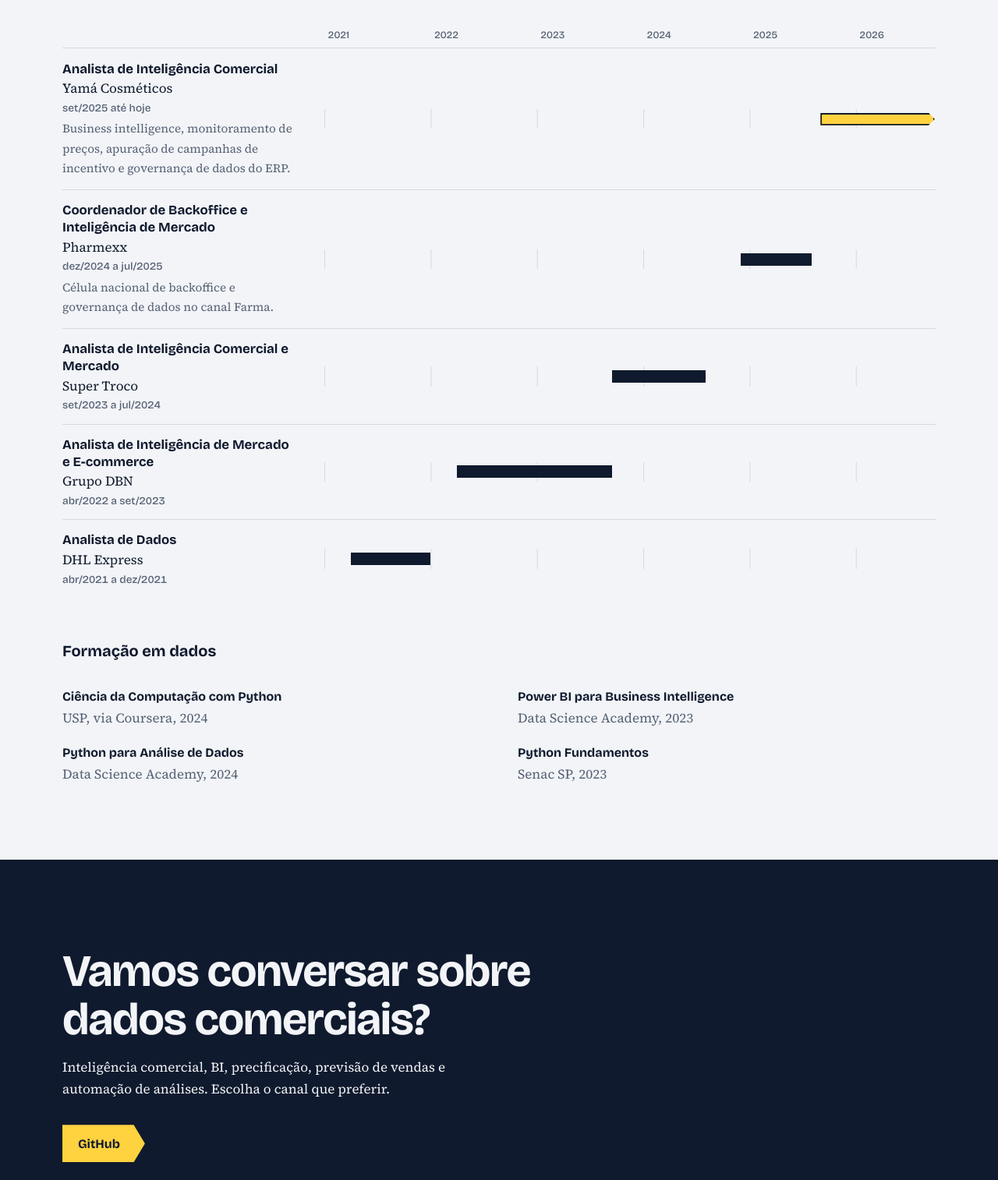
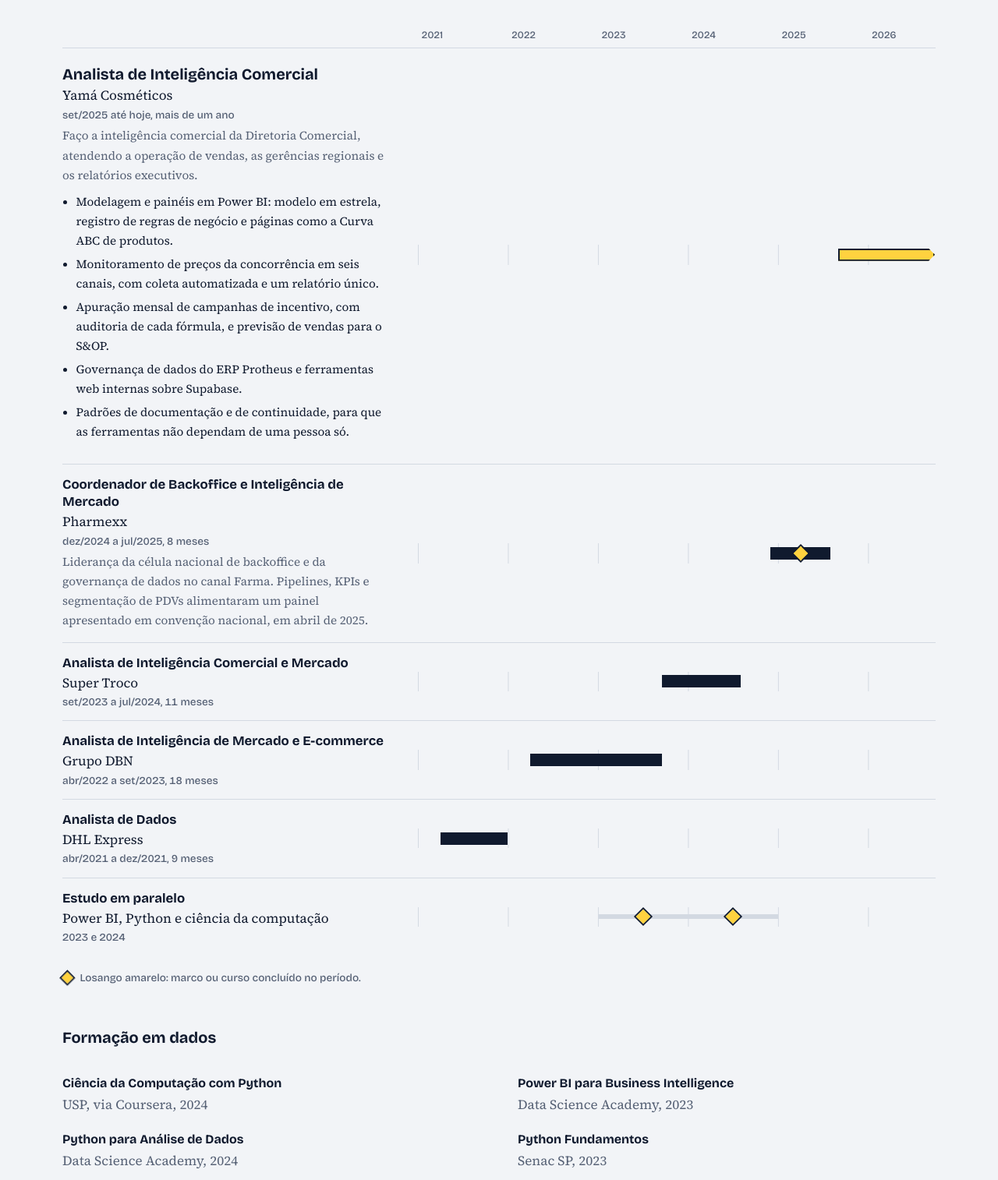
Before and after one commit to caiomancuso/portifolio, a plain HTML site: page index.html in a window 1280 px wide. Shown: the part 2686-4200 px from the top of the page at 78% size. Drawn offline with nearby package versions, Linux system fonts and the light colour scheme.

Commit message:
Add files via upload

```diff
--- a/index.html
+++ b/index.html
@@ -143,7 +143,7 @@
 
   /* Trajetória em escala de tempo */
   .gantt { margin-top: 2.5rem; }
-  .g-axis, .g-row { display: grid; grid-template-columns: 19rem minmax(0, 1fr); gap: 0 2rem; }
+  .g-axis, .g-row { display: grid; grid-template-columns: 26rem minmax(0, 1fr); gap: 0 2.5rem; }
   .g-axis { height: 1.5rem; }
   .g-scale { position: relative; }
   .g-scale span { position: absolute; top: 0; padding-left: .3rem; font: 500 .8rem var(--sans); color: var(--slate); }
@@ -164,6 +164,16 @@
     .g-axis > div:first-child { display: none; }
     .g-row { grid-template-columns: 1fr; gap: .6rem; }
   }
+
+
+  .g-list { margin: .6rem 0 0; padding-left: 1.1rem; font-size: .95rem; color: var(--ink); }
+  .g-list li { margin: .3rem 0; }
+  .g-row.lead { padding-top: 1.25rem; padding-bottom: 1.5rem; }
+  .g-row.lead .g-text strong { font-size: 1.25rem; }
+  .g-mark { position: absolute; top: .3rem; width: 1rem; height: 1rem; margin-left: -.5rem; background: var(--tag); outline: 2px solid var(--ink); transform: rotate(45deg) scale(.85); }
+  .g-legend { margin: 1.25rem 0 0; font: 500 .85rem var(--sans); color: var(--slate); display: flex; align-items: center; gap: .6rem; }
+  .g-legend i { display: inline-block; width: .8rem; height: .8rem; background: var(--tag); outline: 2px solid var(--ink); transform: rotate(45deg) scale(.85); }
+  .g-row.study .g-bar { background: var(--line); height: .35rem; top: .62rem; }
 
   /* Método e formação */
   .two { display: grid; grid-template-columns: repeat(2, minmax(0, 1fr)); gap: 2.5rem clamp(2rem, 6vw, 5rem); margin-top: 2rem; }
@@ -344,27 +354,42 @@
         </div>
       </div>
 
-      <div class="g-row">
-        <div class="g-text"><strong>Analista de Inteligência Comercial</strong><span class="org">Yamá Cosméticos</span><span class="when">set/2025 até hoje</span><span class="what">Business intelligence, monitoramento de preços, apuração de campanhas de incentivo e governança de dados do ERP.</span></div>
+      <div class="g-row lead">
+        <div class="g-text">
+          <strong>Analista de Inteligência Comercial</strong><span class="org">Yamá Cosméticos</span><span class="when">set/2025 até hoje, mais de um ano</span>
+          <span class="what">Faço a inteligência comercial da Diretoria Comercial, atendendo a operação de vendas, as gerências regionais e os relatórios executivos.</span>
+          <ul class="g-list">
+            <li>Modelagem e painéis em Power BI: modelo em estrela, registro de regras de negócio e páginas como a Curva ABC de produtos.</li>
+            <li>Monitoramento de preços da concorrência em seis canais, com coleta automatizada e um relatório único.</li>
+            <li>Apuração mensal de campanhas de incentivo, com auditoria de cada fórmula, e previsão de vendas para o S&amp;OP.</li>
+            <li>Governança de dados do ERP Protheus e ferramentas web internas sobre Supabase.</li>
+            <li>Padrões de documentação e de continuidade, para que as ferramentas não dependam de uma pessoa só.</li>
+          </ul>
+        </div>
         <div class="g-track" aria-hidden="true"><span class="g-bar now" style="left:81.16%;width:18.7%"></span></div>
       </div>
       <div class="g-row">
-        <div class="g-text"><strong>Coordenador de Backoffice e Inteligência de Mercado</strong><span class="org">Pharmexx</span><span class="when">dez/2024 a jul/2025</span><span class="what">Célula nacional de backoffice e governança de dados no canal Farma.</span></div>
-        <div class="g-track" aria-hidden="true"><span class="g-bar" style="left:68.12%;width:11.59%"></span></div>
+        <div class="g-text"><strong>Coordenador de Backoffice e Inteligência de Mercado</strong><span class="org">Pharmexx</span><span class="when">dez/2024 a jul/2025, 8 meses</span><span class="what">Liderança da célula nacional de backoffice e da governança de dados no canal Farma. Pipelines, KPIs e segmentação de PDVs alimentaram um painel apresentado em convenção nacional, em abril de 2025.</span></div>
+        <div class="g-track" aria-hidden="true"><span class="g-bar" style="left:68.12%;width:11.59%"></span><span class="g-mark" style="left:73.9%" title="Convenção nacional, abr/2025"></span></div>
       </div>
       <div class="g-row">
-        <div class="g-text"><strong>Analista de Inteligência Comercial e Mercado</strong><span class="org">Super Troco</span><span class="when">set/2023 a jul/2024</span></div>
+        <div class="g-text"><strong>Analista de Inteligência Comercial e Mercado</strong><span class="org">Super Troco</span><span class="when">set/2023 a jul/2024, 11 meses</span></div>
         <div class="g-track" aria-hidden="true"><span class="g-bar" style="left:47.1%;width:15.22%"></span></div>
       </div>
       <div class="g-row">
-        <div class="g-text"><strong>Analista de Inteligência de Mercado e E-commerce</strong><span class="org">Grupo DBN</span><span class="when">abr/2022 a set/2023</span></div>
+        <div class="g-text"><strong>Analista de Inteligência de Mercado e E-commerce</strong><span class="org">Grupo DBN</span><span class="when">abr/2022 a set/2023, 18 meses</span></div>
         <div class="g-track" aria-hidden="true"><span class="g-bar" style="left:21.74%;width:25.36%"></span></div>
       </div>
       <div class="g-row">
-        <div class="g-text"><strong>Analista de Dados</strong><span class="org">DHL Express</span><span class="when">abr/2021 a dez/2021</span></div>
+        <div class="g-text"><strong>Analista de Dados</strong><span class="org">DHL Express</span><span class="when">abr/2021 a dez/2021, 9 meses</span></div>
         <div class="g-track" aria-hidden="true"><span class="g-bar" style="left:4.35%;width:13.04%"></span></div>
       </div>
+      <div class="g-row study">
+        <div class="g-text"><strong>Estudo em paralelo</strong><span class="org">Power BI, Python e ciência da computação</span><span class="when">2023 e 2024</span></div>
+        <div class="g-track" aria-hidden="true"><span class="g-bar" style="left:34.78%;width:34.78%"></span><span class="g-mark" style="left:43.5%" title="Power BI para BI e Python Fundamentos, 2023"></span><span class="g-mark" style="left:60.9%" title="Python para Análise de Dados e Ciência da Computação com Python, 2024"></span></div>
+      </div>
     </div>
+    <p class="g-legend"><i aria-hidden="true"></i> Losango amarelo: marco ou curso concluído no período.</p>
 
     <h3 style="margin:3.5rem 0 0;font:700 1.25rem/1.2 var(--sans)">Formação em dados</h3>
     <ul class="courses">
@@ -381,10 +406,9 @@
     <h2 id="t-contato">Vamos conversar sobre dados comerciais?</h2>
     <p>Inteligência comercial, BI, precificação, previsão de vendas e automação de análises. Escolha o canal que preferir.</p>
     <div class="contact-links">
-      <!-- PREENCHER: troque os dois valores abaixo. Links com "PREENCHER" ficam ocultos automaticamente. -->
-      <a class="btn" data-pending href="mailto:PREENCHER-SEU-EMAIL">E-mail</a>
+      <!-- PREENCHER: troque o valor do LinkedIn abaixo. Links com "PREENCHER" ficam ocultos automaticamente. -->
+      <a class="btn" href="mailto:caiomancuso85@gmail.com">E-mail</a>
       <a class="btn" data-pending href="https://www.linkedin.com/in/PREENCHER-SEU-PERFIL/" rel="noopener">LinkedIn</a>
-      <a class="btn" href="https://github.com/caiomancuso" rel="noopener">GitHub</a>
     </div>
     <p class="side" data-pending-wrap>Também ensino Excel do zero à análise de dados. <a data-pending href="PREENCHER-LINK-DO-CURSO" rel="noopener">Ver o curso na Hotmart</a>.</p>
   </div>
```
